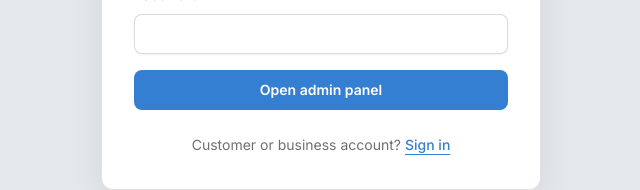
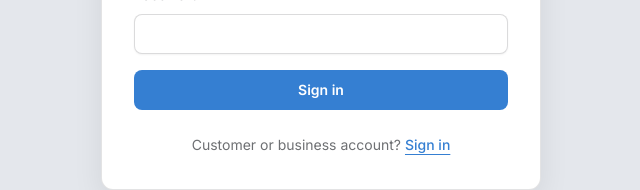
Before and after one commit to eduardosanz277-ship-it/globalcomputer, a Next.js app: page /admin/login in a window 1280 px wide. Shown: the part 485-675 px from the top of the page, without its empty margins (319-959 px from the left). Built offline with nearby package versions, Linux system fonts and the light colour scheme; no server answers; what country-state-city would draw is missing.

Commit message:
refactor(ui): Adjust login button text for better clarity

```diff
--- a/components/i18n/locales/en.ts
+++ b/components/i18n/locales/en.ts
@@ -44,7 +44,7 @@ export const en = {
     emailLabel: "Email",
     passwordLabel: "Password",
     buttons: {
-      submit: "Open admin panel",
+      submit: "Sign in",
       pending: "Signing in",
     },
     footer: {
--- a/components/i18n/locales/es.ts
+++ b/components/i18n/locales/es.ts
@@ -46,8 +46,8 @@ export const es = {
     emailLabel: "Correo electrónico",
     passwordLabel: "Contraseña",
     buttons: {
-      submit: "Entrar al panel",
-      pending: "Entrando",
+      submit: "Iniciar sesión",
+      pending: "Iniciando sesión",
     },
     footer: {
       clientPrompt: "¿Eres cliente o empresa?",
```
